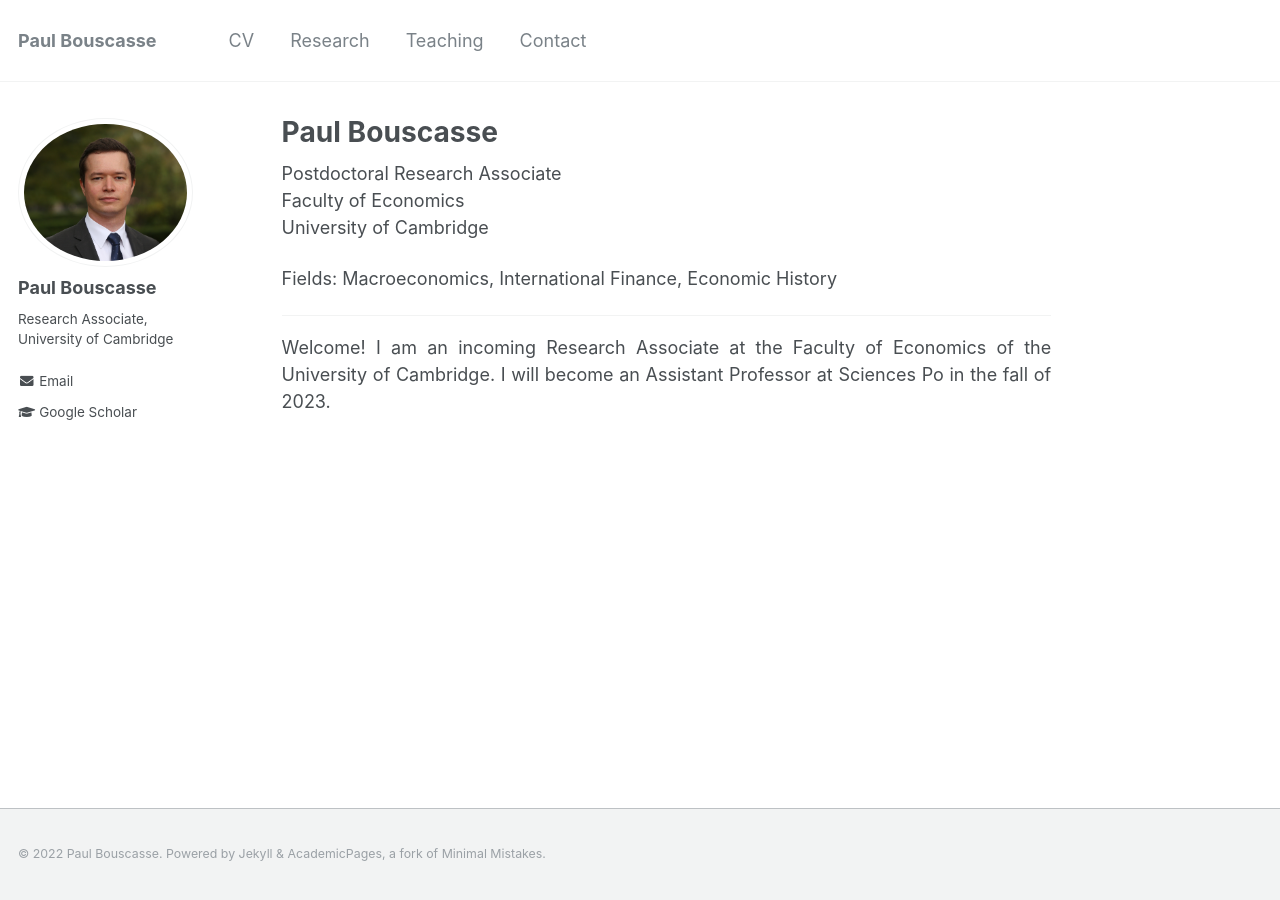
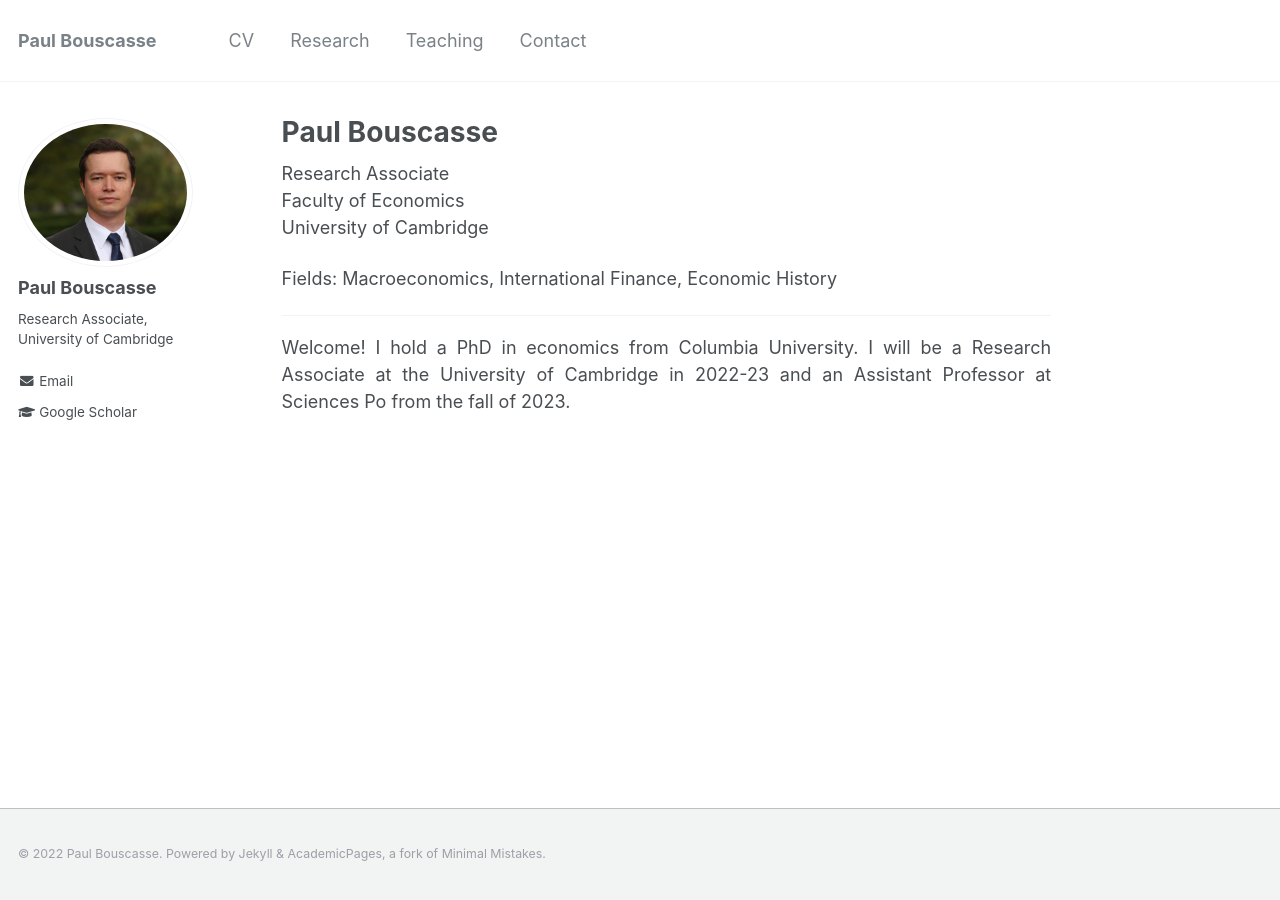
Before and after one commit to paul-bouscasse/paul-bouscasse.github.io, a Jekyll site: the page built from _pages/about.md, in a window 1280 px wide. Built offline with Jekyll 4.4.1, drawn with Linux system fonts in a browser that asks for light colours.

Commit message:
Update about.md

```diff
--- a/_pages/about.md
+++ b/_pages/about.md
@@ -8,10 +8,10 @@ redirect_from:
   - /about/
   - /about.html
 ---
-Postdoctoral Research Associate
+Research Associate
 Faculty of Economics
 University of Cambridge
 
 <p style='text-align: justify;'>Fields: Macroeconomics, International Finance, Economic History</p>
 ---
-<p style='text-align: justify;'>Welcome! I am an incoming Research Associate at the Faculty of Economics of the University of Cambridge. I will become an Assistant Professor at Sciences Po in the fall of 2023.</p>
+<p style='text-align: justify;'>Welcome! I hold a PhD in economics from Columbia University. I will be a Research Associate at the University of Cambridge in 2022-23 and an Assistant Professor at Sciences Po from the fall of 2023.</p>
```
